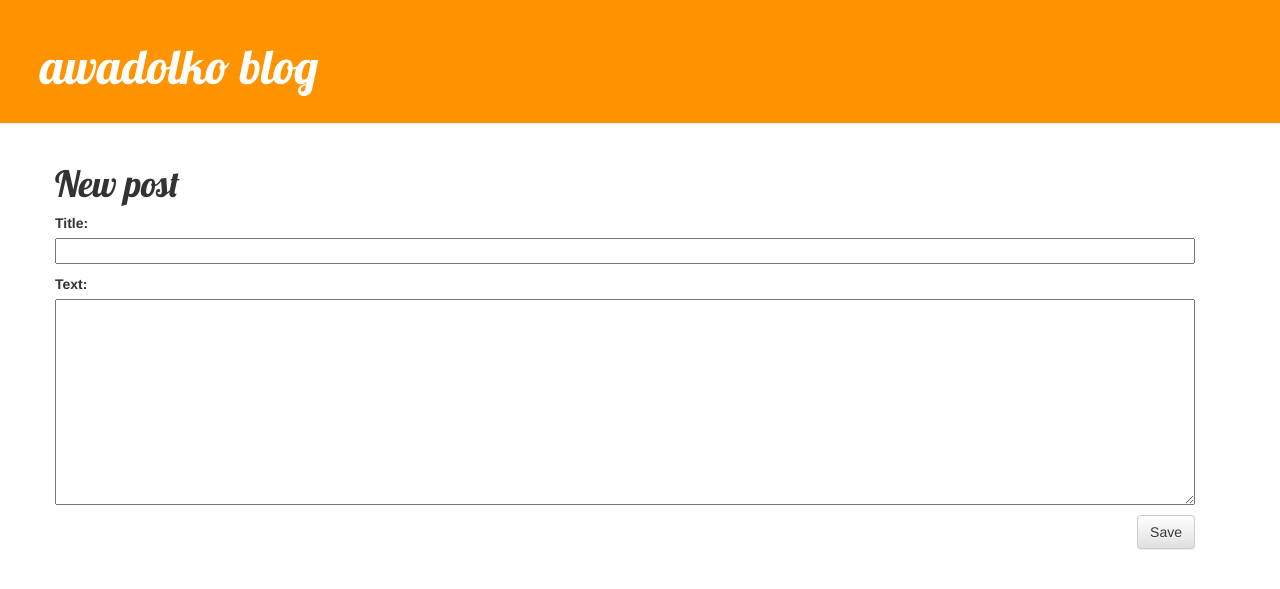
After one commit to awadolko/my-first-blog, a Django app: page /post/new/ in a window 1280 px wide. The commit adds this page. Shown: the top 589 px of the page. Run offline with Django 3.2, Linux system fonts and the light colour scheme; some libraries are stand-ins or nearby versions.

Commit message:
Dodana mozliwosc edycji postów i wyświetlania ich pojedynczo

```diff
--- /dev/null
+++ b/blog/forms.py
@@ -0,0 +1,7 @@
+from django import forms
+from .models import Post
+
+class PostForm(forms.ModelForm):
+	class Meta:
+		model = Post
+		fields = ('title', 'text',)
--- a/blog/templates/blog/base.html
+++ b/blog/templates/blog/base.html
@@ -12,11 +12,14 @@
 
 	<body>
 		<div class="page-header">
+		{% if user.is_authenticated %}
+			<a href = "{% url 'post_new' %}" class="top-menu"><span class="glyphicon glyphicon-plus"></span></a>
+		{% endif %}
 			<h1><a href="/">awadolko blog</a></h1>
 		</div>
 		<div class="content container">
 			<div class = "row">
-				<div class="col-md-8">
+				<div class="col-md-12">
 				{% block content %}
 				{% endblock %}
 				</div>
--- a/blog/templates/blog/post_detail.html
+++ b/blog/templates/blog/post_detail.html
@@ -7,6 +7,9 @@
 				{{ post.published_date }}
 			</div>
 		{% endif %}
+		{% if user.is_authenticated %}
+		<a class="btn btn-default" href="{% url 'post_edit' pk=post.pk %}"><span class="glyphicon glyphicon-pencil"></span></a>
+		{% endif %}
 		<h1>{{ post.title }}</h1>
 		<p>{{ post.text|linebreaks }}</p>
 	</div>
--- /dev/null
+++ b/blog/templates/blog/post_edit.html
@@ -0,0 +1,10 @@
+{% extends 'blog/base.html' %}
+
+{% block content %}
+	<h1>New post</h1>
+	<form method="POST" class="post-form">{% csrf_token %}
+		{{ form.as_p }}
+		<button type="submit" class="save btn btn-default">Save</button>
+	</form>
+
+{% endblock %}
--- a/blog/urls.py
+++ b/blog/urls.py
@@ -5,4 +5,6 @@ from . import views
 urlpatterns = [
 	url(r'^$', views.post_list, name='post_list'),
 	url(r'^post/(?P<pk>[0-9]+)/$', views.post_detail, name='post_detail'),
+	url(r'^post/new/$', views.post_new, name='post_new'),
+	url(r'^post/(?P<pk>[0-9]+)/edit/$', views.post_edit, name='post_edit'),
 ]
--- a/blog/views.py
+++ b/blog/views.py
@@ -1,6 +1,7 @@
-from django.shortcuts import render, get_object_or_404
+from django.shortcuts import render, get_object_or_404, redirect
 from django.utils import timezone
 from .models import Post
+from .forms import PostForm
 
 
 def post_list(request):
@@ -10,3 +11,30 @@ def post_list(request):
 def post_detail(request, pk):
 	post = get_object_or_404(Post, pk=pk)
 	return render(request, 'blog/post_detail.html', {'post': post})
+
+def post_new(request):
+	if request.method == "POST":
+		form = PostForm(request.POST)
+		if form.is_valid():
+			post = form.save(commit=False)
+			post.author = request.user
+			post.published_date = timezone.now()
+			post.save()
+			return redirect('post_detail', pk=post.pk)
+	else:
+		form = PostForm()
+	return render(request, 'blog/post_edit.html', {'form': form})
+
+def post_edit(request,pk):
+	post = get_object_or_404(Post, pk=pk)
+	if request.method == "POST":
+		form = PostForm(request.POST, instance=post)
+		if form.is_valid():
+			post = form.save(commit=False)
+			post.author = request.user
+			post.published_date = timezone.now()
+			post.save()
+			return redirect('post_detail', pk=post.pk)
+	else:
+		form = PostForm(instance=post)
+	return render(request, 'blog/post_edit.html', {'form': form})
```
